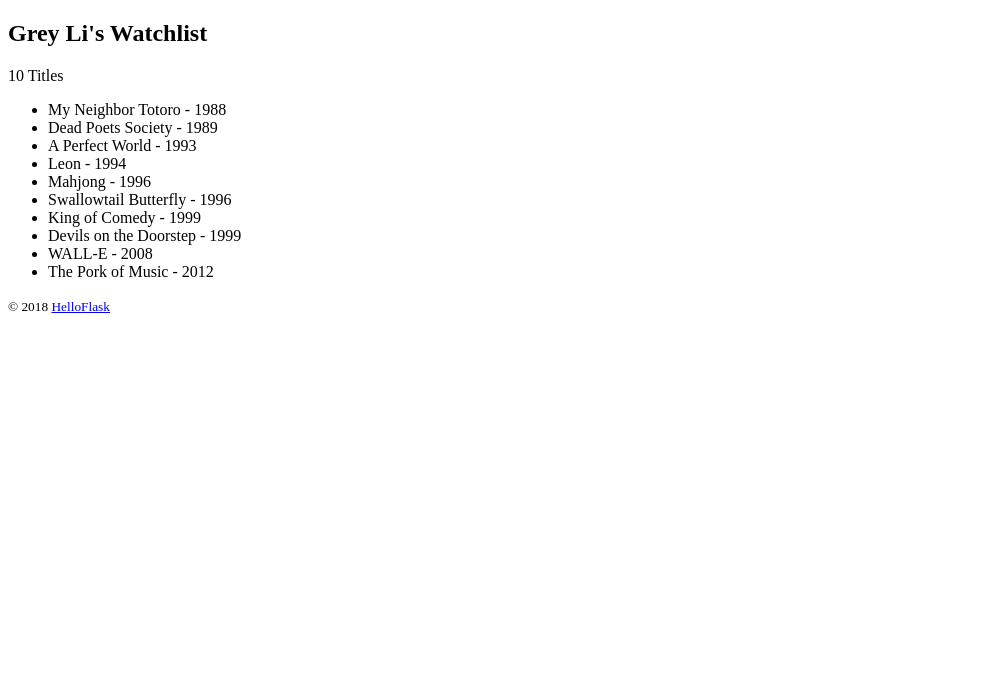
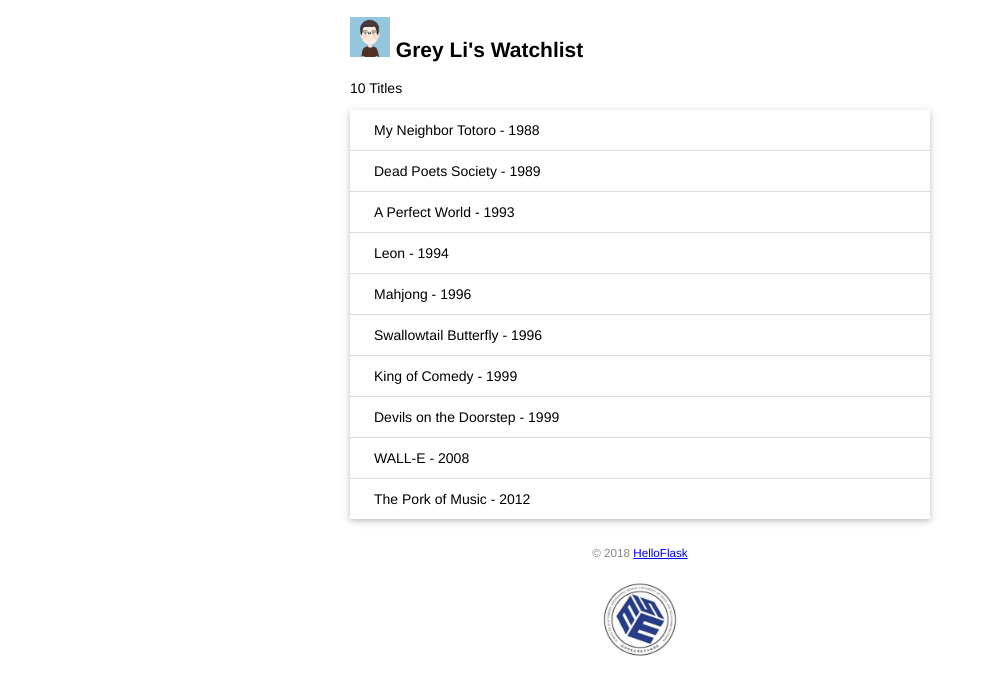
Before and after one commit to DamaoYu/watchlist, a Flask app: page / in a window 1280 px wide. Shown: the top 695 px of the page, without its empty margins (0-988 px from the left). Run offline with Flask 2, Linux system fonts and the light colour scheme.

Commit message:
Add static files

```diff
--- /dev/null
+++ b/static/style.css
@@ -0,0 +1,41 @@
+/* 页面整体 */
+body {
+	margin: auto;
+	max-width: 580px;
+	font-size: 14px;
+	font-family: Helvetica, Arial, sans-serif;
+}
+/* 页脚 */
+footer {
+	color: #888;
+	margin-top: 15px;
+	text-align: center;
+	padding: 10px;
+}
+/* 头像 */
+.avatar {
+	width: 40px;
+}
+/* 电影列表 */
+.movie-list {
+	list-style-type: none;
+	padding: 0;
+	margin-bottom: 10px;
+	box-shadow: 0 2px 5px 0 rgba(0, 0, 0, 0.16), 0 2px 10px 0 rgba(0, 0, 0, 0.12);
+}
+.movie-list li {
+	padding: 12px 24px;
+	border-bottom: 1px solid #ddd;
+}
+.movie-list li:last-child {
+	border-bottom:none;
+}
+.movie-list li:hover {
+	background-color: #f8f9fa;
+}
+/* 龙猫图片 */
+.totoro {
+	display: block;
+	margin: 0 auto;
+	height: 100px;
+}
--- a/templates/index.html
+++ b/templates/index.html
@@ -3,12 +3,15 @@
 <head>
 	<meta charset="utf-8">
 	<title>{{ name }}'s Watchlist</title>
+	<link rel="stylesheet" href="{{ url_for('static', filename='style.css') }}" type="text/css">
 </head>
 <body>
-	<h2>{{ name }}'s Watchlist</h2>
-	{# 使用 length 过滤器获取 movies 变量的长度 #}
+	<h2>
+		<img alt="Avatar" class="avatar" src="{{ url_for('static', filename='images/yxy.jpg') }}">
+		{{ name }}'s Watchlist
+	</h2> {# 使用 length 过滤器获取 movies 变量的长度 #}
 	<p>{{ movies|length }} Titles</p>
-	<ul>
+	<ul class="movie-list">
 		{% for movie in movies %} {# 迭代 movies 变量 #}
 		<li>{{ movie.title }} - {{ movie.year }}</li> {# 等同于 movie['title'] #}
 		{% endfor %} {# 使用 endfor 标签结束 for 语句 #}
@@ -17,5 +20,6 @@
 		<small>&copy; 2018 <a href="http://helloflask.com/tutorial">HelloFlask</a></sma
 ll>
 	</footer>
+	<img alt="Walking Totoro" class="totoro" src="{{ url_for('static', filename='images/dz.jpg') }}">
 </body>
 </html>
```
Also changed, not shown: static/images/dz.jpg (added), static/images/yxy.jpg (added).
